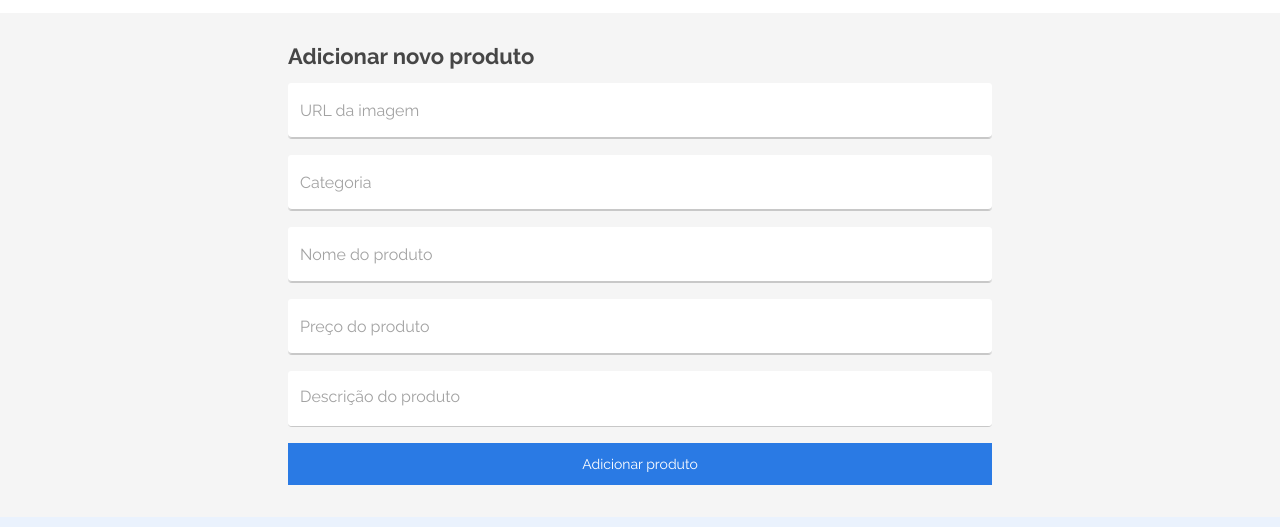
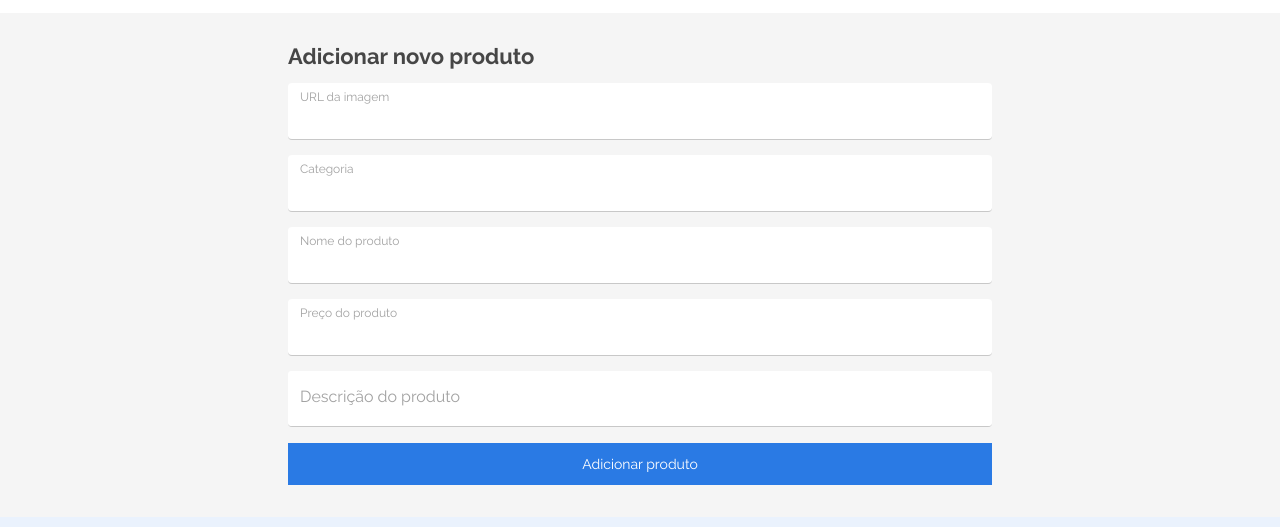
Before and after one commit to lucasrn9/alurageek, a website with bundled scripts: page adicionar-produto.html in a window 1280 px wide. Shown: the part 77-604 px from the top of the page. Built offline with nearby package versions, Linux system fonts and the light colour scheme.

Commit message:
creates a form label visibility handler
creates a js function to handle input's labels visibility and applies it to footer form

```diff
--- a/adicionar-produto.html
+++ b/adicionar-produto.html
@@ -60,13 +60,16 @@
             <form class="addProduct__form">
               <div class="form__field">
                 <div class="form__fieldContainer">
-                  <label class="form__label" for="addProduct__input">URL da imagem</label>
+                  <label
+                    class="form__label form__labelVisible"
+                    for="addProduct__input"
+                    >URL da imagem</label
+                  >
                   <input
                     class="form__input"
                     type="text"
                     name="addProduct__url"
                     id="addProduct__url"
-                  placeholder="URL da imagem"
                   />
                 </div>
                 <span class="form__error"></span>
@@ -74,13 +77,16 @@
 
               <div class="form__field">
                 <div class="form__fieldContainer">
-                  <label class="form__label" for="addProduct__categoria">Categoria</label>
+                  <label
+                    class="form__label form__labelVisible"
+                    for="addProduct__categoria"
+                    >Categoria</label
+                  >
                   <input
                     class="form__input"
                     type="text"
                     name="addProduct__categoria"
                     id="addProduct__categoria"
-                  placeholder="Categoria"
                   />
                 </div>
                 <span class="form__error"></span>
@@ -88,13 +94,16 @@
 
               <div class="form__field">
                 <div class="form__fieldContainer">
-                  <label class="form__label" for="addProduct__nome">Nome do produto</label>
+                  <label
+                    class="form__label form__labelVisible"
+                    for="addProduct__nome"
+                    >Nome do produto</label
+                  >
                   <input
                     class="form__input"
                     type="text"
                     name="addProduct__nome"
                     id="addProduct__nome"
-                  placeholder="Nome do produto"
                   />
                 </div>
                 <span class="form__error"></span>
@@ -102,13 +111,16 @@
 
               <div class="form__field">
                 <div class="form__fieldContainer">
-                  <label class="form__label" for="addProduct__preco">Preço do produto</label>
+                  <label
+                    class="form__label form__labelVisible"
+                    for="addProduct__preco"
+                    >Preço do produto</label
+                  >
                   <input
                     class="form__input"
                     type="text"
                     name="addProduct__preco"
                     id="addProduct__preco"
-                  placeholder="Preço do produto"
                   />
                 </div>
                 <span class="form__error"></span>
@@ -116,7 +128,9 @@
 
               <div class="form__field">
                 <div class="form__fieldContainer addProduct__textAreaContainer">
-                  <label class="form__label" for="addProduct__descricao">Descrição do produto</label>
+                  <label class="form__label" for="addProduct__descricao"
+                    >Descrição do produto</label
+                  >
                   <textarea
                     class="form__textArea"
                     name="addProduct__descricao"
@@ -214,5 +228,6 @@
         </p>
       </div>
     </footer>
+    <script type="module" src="./js/footer.js"></script>
   </body>
 </html>
--- a/css/forms.css
+++ b/css/forms.css
@@ -26,7 +26,12 @@ border-bottom: 0.0625rem solid var(--preto-30);
     line-height: 1rem;
     padding-left: 0.75rem;
     padding-right: 0.75rem;
+    padding-top: 0.5rem;
     display: none;
+}
+
+.form__labelVisible{
+    display: block;
 }
 
 .form__input::placeholder{
--- /dev/null
+++ b/js/footer.js
@@ -0,0 +1,5 @@
+import formLabelHandler from './formLabelHandler.js';
+
+const nomeInput = document.querySelector('#nome');
+
+formLabelHandler([nomeInput]);
--- /dev/null
+++ b/js/formLabelHandler.js
@@ -0,0 +1,16 @@
+const formLabelHandler = (inputsArray) => {
+  inputsArray.forEach((input) => {
+    const inputLabel = input.labels[0];
+    input.addEventListener('click', () => {
+      inputLabel.classList.add('form__labelVisible');
+    });
+    input.addEventListener('blur', () => {
+      const isInputEmpty = !input.value;
+      if (isInputEmpty) {
+        inputLabel.classList.remove('form__labelVisible');
+      }
+    });
+  });
+};
+
+export default formLabelHandler;
```
Also changed, not shown: index.html (+1 -0 lines), login.html (+1 -0 lines), produto.html (+1 -0 lines), produtos.html (+1 -0 lines), .eslintrc.json. Lines whose indentation alone changed are shown as unchanged.
